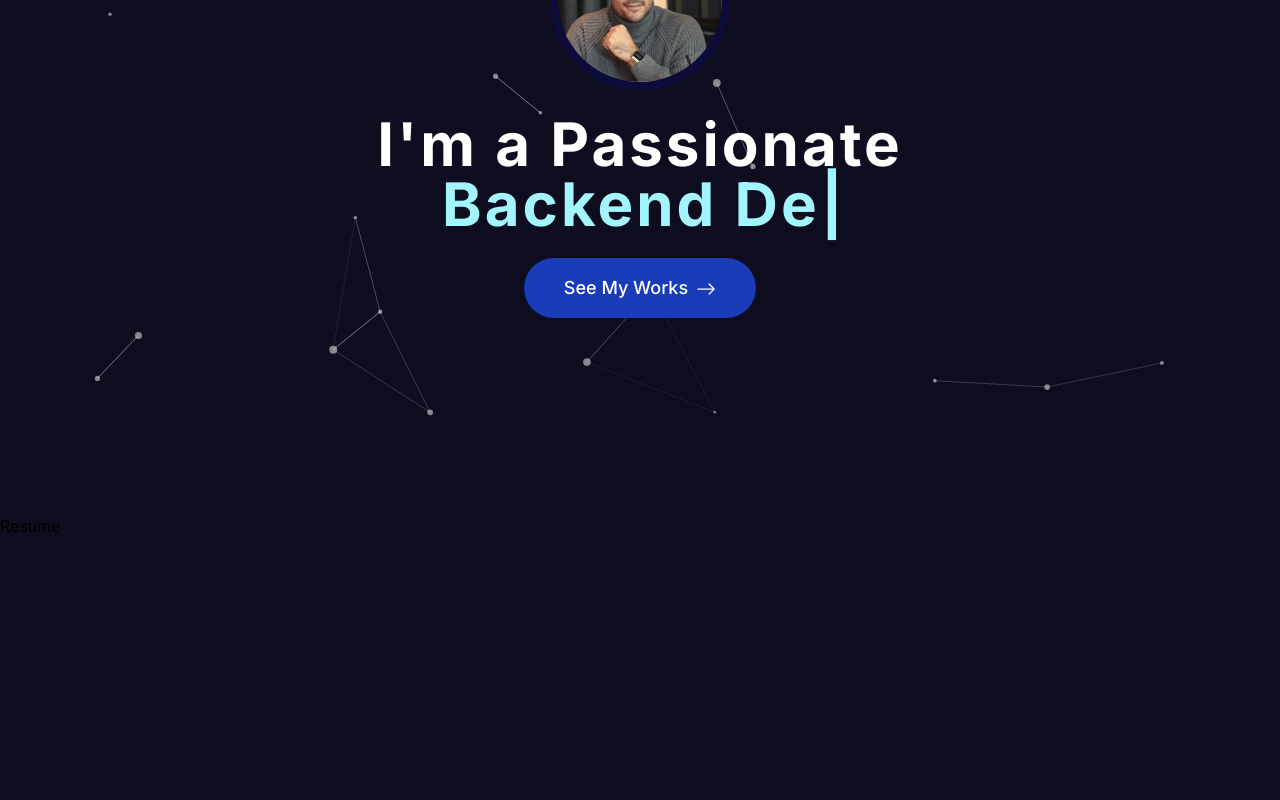
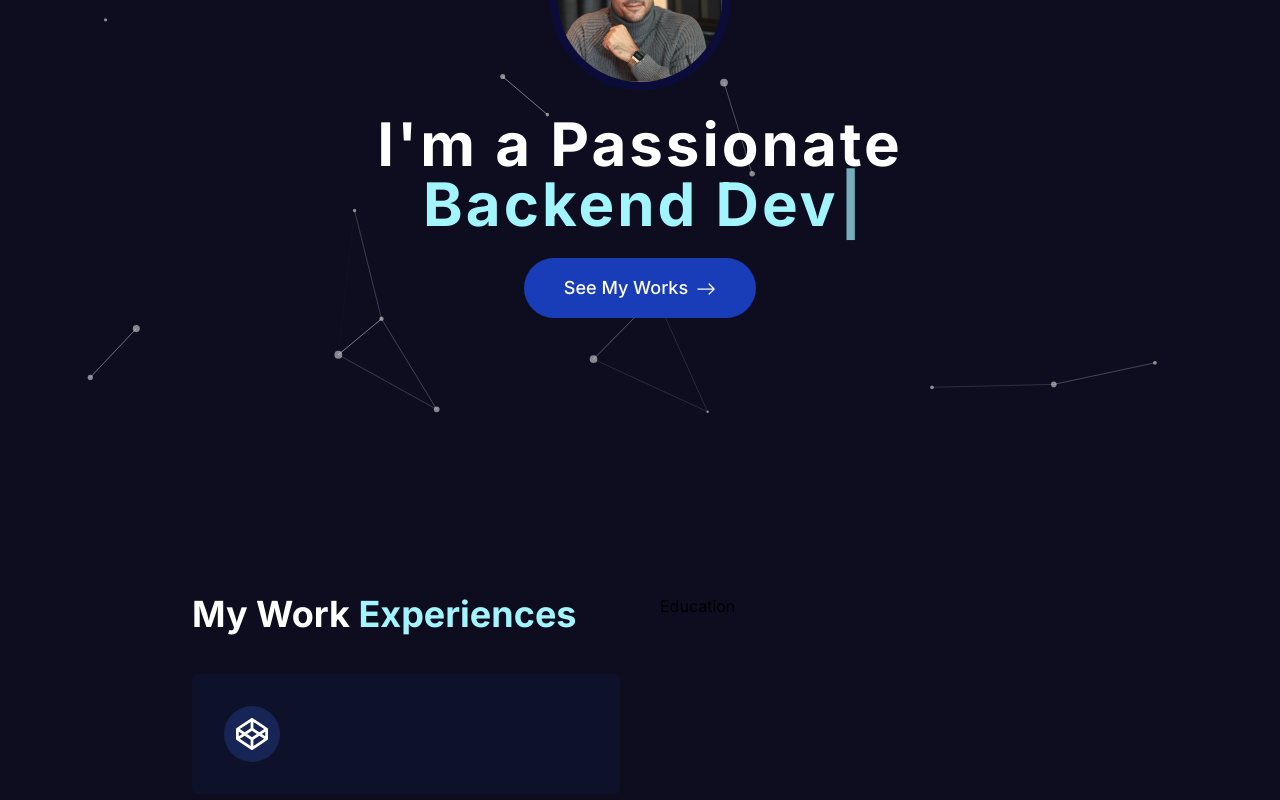
Before and after one commit to Nimasaghi-dev/Portfolio, a Next.js app: page / in a window 1280 px wide. Shown: the part 286-1086 px from the top of the page. Before the commit the page ends 824 px from the top, so only its background shows below. Built offline with nearby package versions, Linux system fonts and the light colour scheme.

Commit message:
feat:add the first card in the experience section and render it

```diff
--- a/components/Home/Resume/Resume.tsx
+++ b/components/Home/Resume/Resume.tsx
@@ -1,8 +1,23 @@
+import ResumeCard from "./ResumeCard";
+import { FaCodepen } from "react-icons/fa";
 
 const Resume = () => {
   return (
-    <div>Resume</div>
-  )
-}
-
-export default Resume
+    <div className="pt-20 pb-16">
+      <div className="w-[90%] sm:w-[70%] mx-auto grid grid-cols-1 xl:grid-cols-2 gap-10">
+        {/* Work Experience */}
+        <div className="">
+          <h1 className="text-3xl sm:text-4xl font-bold text-white">
+            My Work <span className="text-cyan-200">Experiences</span>
+          </h1>
+          <div className="mt-10">
+            <ResumeCard Icon={FaCodepen} role="Full Stack Developer" />
+          </div>
+        </div>
+        {/* Education */}
+        <div className="">Education</div>
+      </div>
+    </div>
+  );
+};
+export default Resume;
--- /dev/null
+++ b/components/Home/Resume/ResumeCard.tsx
@@ -0,0 +1,22 @@
+
+import { IconType } from "react-icons";
+
+type Props = {
+    Icon: IconType;
+    role: string;
+    date?: string;
+}
+
+const ResumeCard = ({Icon, role, date}: Props) => {
+  return (
+    <div className="mb-6">
+        <div className="flex items-start space-x-6 bg-blue-950/20 transition-all duration-300 p-4 sm:p-8 rounded-md">
+            <div className="sm:w-14 sm:h-14 w-10 h-10 bg-blue-950 rounded-full flex items-center justify-center flex-col">
+                <Icon className="sm:w-8 sm:h-8 w-6 h-6 text-white" />
+            </div>
+        </div>
+    </div>
+  )
+}
+
+export default ResumeCard
```
Also changed, not shown: doc.txt.
